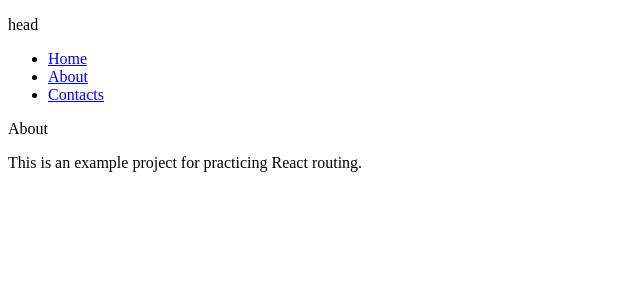
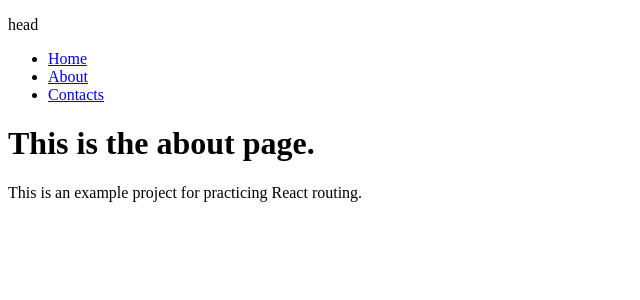
Before and after one commit to GasiorMateusz/route-around-the-page, a React (Create React App) app in the folder react-route-cc/: page /about in a window 1280 px wide. Shown: the top 300 px of the page, without its empty margins (0-640 px from the left). Built offline with nearby package versions, Linux system fonts and the light colour scheme.

Commit message:
implement about page

```diff
--- a/react-route-cc/src/routes/About.js
+++ b/react-route-cc/src/routes/About.js
@@ -1,7 +1,7 @@
 
 const About = () =>{
     return(
-        <p>About</p>
+        <h1>This is the about page.</h1>
         )
 }
 export default About
```
